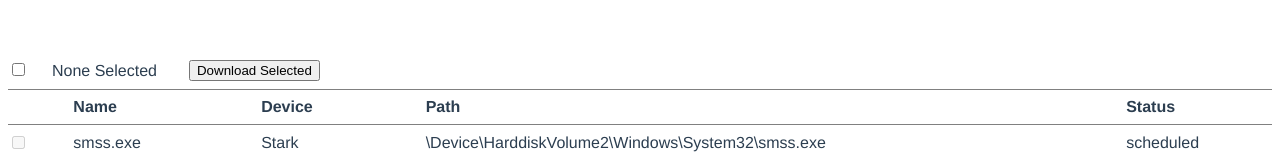
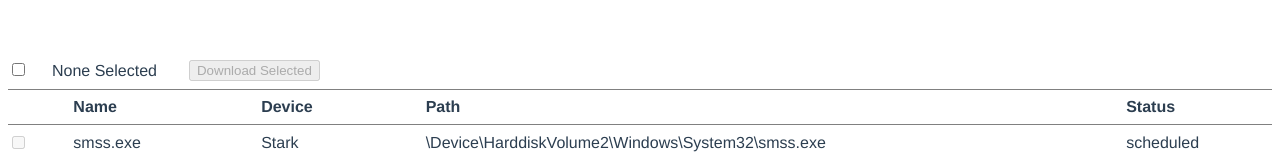
Before and after one commit to alhasenzahl/item-download-component, a Vue app: page / in a window 1280 px wide. Shown: the top 160 px of the page. Built offline with nearby package versions, Linux system fonts and the light colour scheme.

Commit message:
Adjust popup
Add additional styles for popup list
Add disabled functionality to popup button when no items are selected

```diff
--- a/src/App.vue
+++ b/src/App.vue
@@ -16,7 +16,13 @@
             </label>
             <label v-else class="banner__label" for="selected">None Selected</label>
         </div>
-        <button class="banner__button" @click="showPopup = true">Download Selected</button>
+        <button
+            class="banner__button"
+            @click="showPopup = true"
+            :disabled="selectedItems.length === 0 ? true : false"
+        >
+            Download Selected
+        </button>
     </div>
     <table class="table">
         <thead>
@@ -42,10 +48,11 @@
             <button class="popup__close" @click="showPopup = false">
                 <span class="sr-only">Close</span>
             </button>
-            <ul>
+            <ul class="popup__list">
                 <li
                     v-for="item in this.selectedItems"
                     :key="item.name"
+                    class="popup__item"
                 >
                     {{ item.device }} - {{ item.path }}
                 </li>
@@ -141,11 +148,12 @@ export default {
     border-radius: 2rem;
     left: 50%;
     max-width: 40rem;
+    padding: 5rem 0;
     position: absolute;
     top: 50%;
     transform: translate(-50%, -50%);
     width: 90%;
-    z-index: 41;
+    z-index: 2;
 
     &__overlay {
         align-items: flex-start;
@@ -178,5 +186,14 @@ export default {
             color: white;
         }
     }
+
+    &__list {
+        list-style-type: none;
+    }
+
+    &__item {
+        padding-right: 4.5rem;
+        text-align: left;
+    }
 }
 </style>
```
